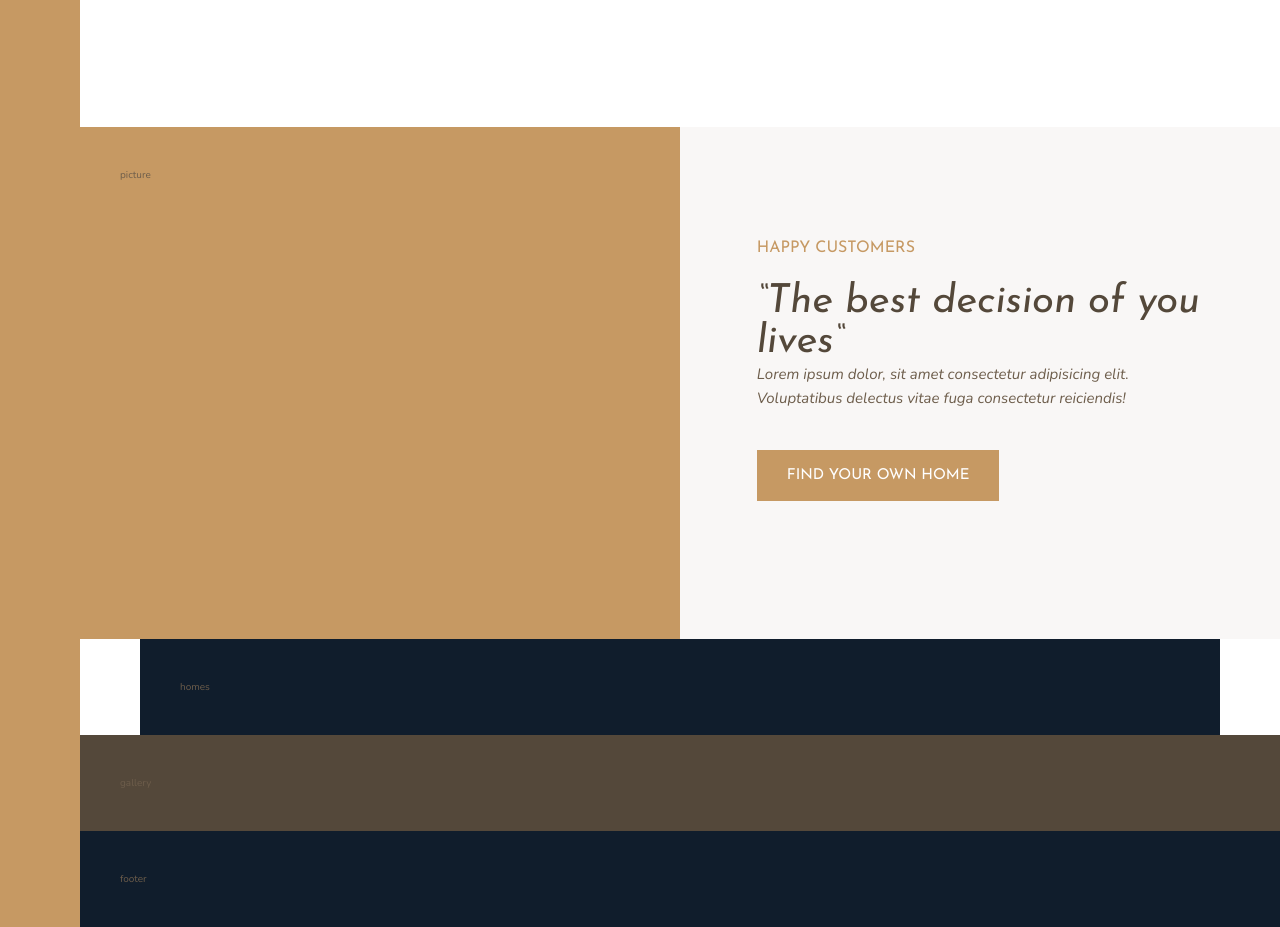
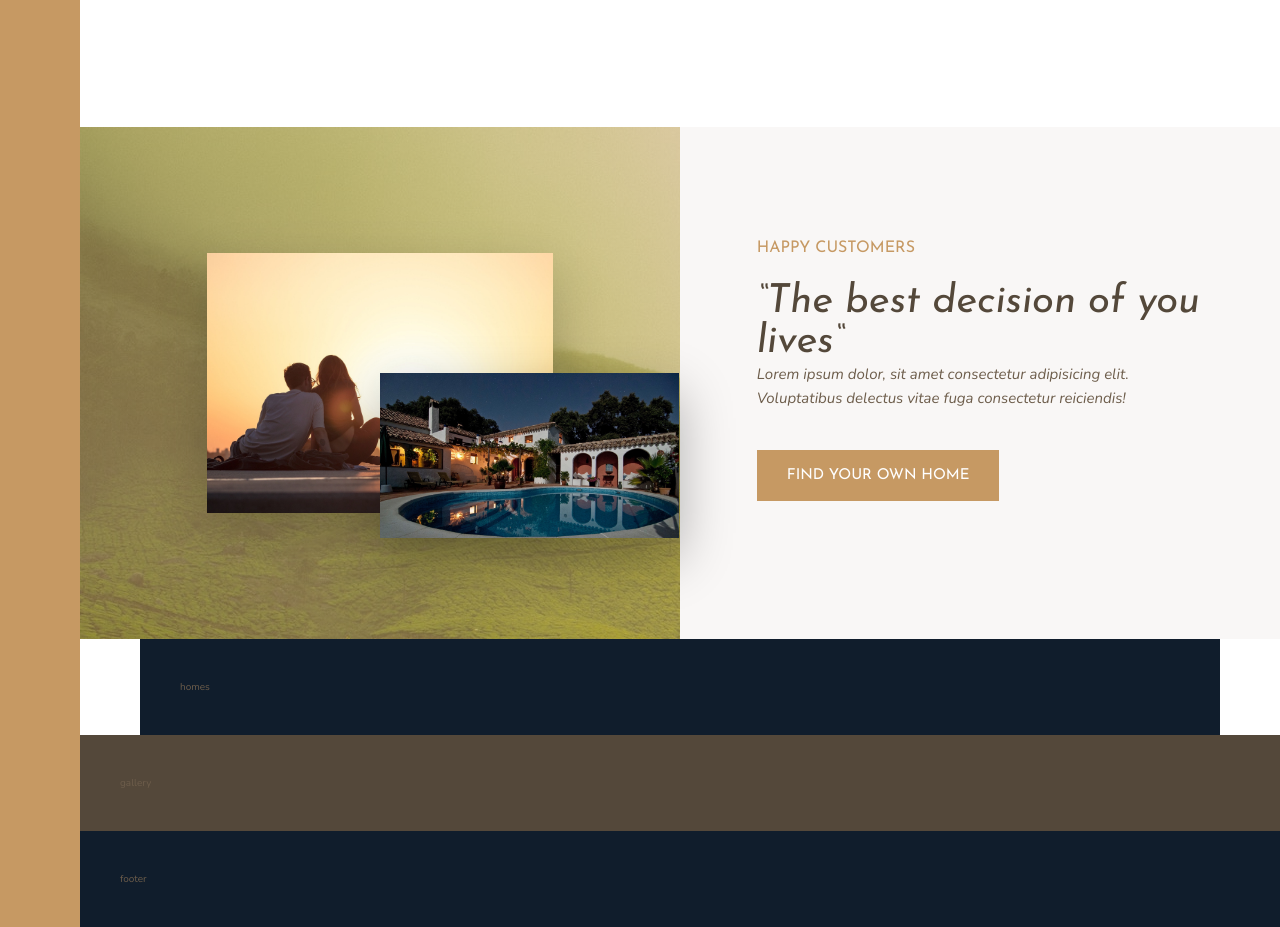
Before and after one commit to blademan/Nexter, a website: page index.html in a window 1280 px wide. Shown: the part 1400-2327 px from the top of the page. Drawn offline with nearby package versions, Linux system fonts and the light colour scheme.

Commit message:
story-gallery block add

```diff
--- a/index.html
+++ b/index.html
@@ -74,7 +74,8 @@
         </section>
 
         <div class="story__pictures">
-            picture
+            <img src="img/story-1.jpeg" alt="Couple with new house" class="story__img--1">
+            <img src="img/story-2.jpeg" alt="New house" class="story__img--2">
         </div>
 
         <div class="story__content">
--- a/sass/_story.scss
+++ b/sass/_story.scss
@@ -1,9 +1,32 @@
 .story {
     &__pictures {
         background-color: $color-primary;
+        background-image:linear-gradient(rgba($color-primary, .5), rgba($color-primary, .5 )), url(../img/back.jpg);
 
         grid-column: full-start / col-start 5;
 
+        display: grid;
+        grid-template-rows: repeat(6, 1fr);
+        grid-template-columns: repeat(6, 1fr);
+
+        align-items: center;
+
+
+    }
+
+    &__img--1 {
+        width: 100%;
+        grid-row: 2 / 6 ;
+        grid-column: 2 / 6;
+        box-shadow: 0 2rem 5rem rgba(black, .2);
+    }
+
+    &__img--2 {
+        width: 115%;
+        grid-row: 4 /6 ;
+        grid-column: 4 / 7;
+        z-index: 10;
+        box-shadow: 0 2rem 5rem rgba(black, .3);
     }
 
     &__content {
```
Also changed, not shown: css/style.css.
